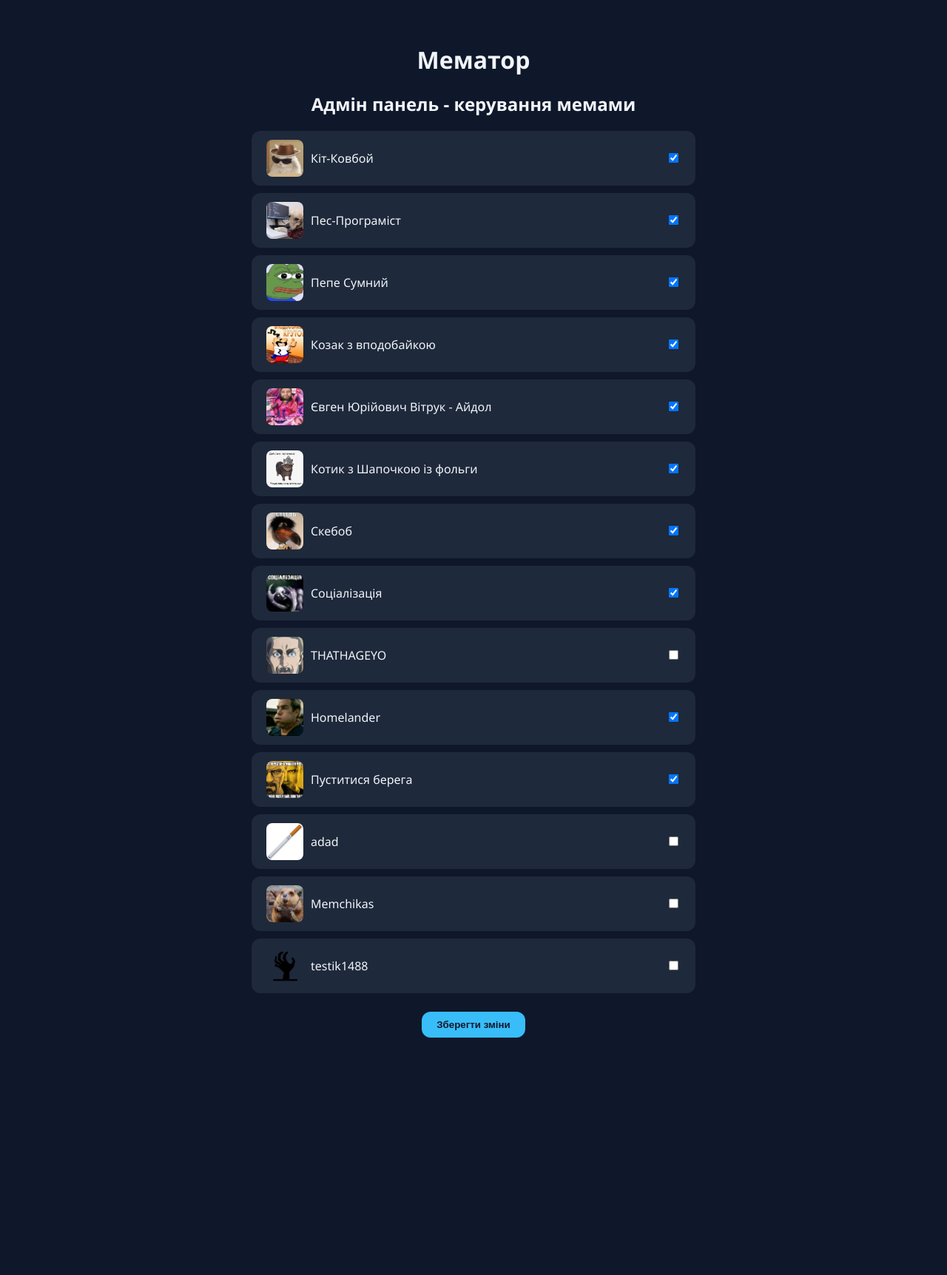
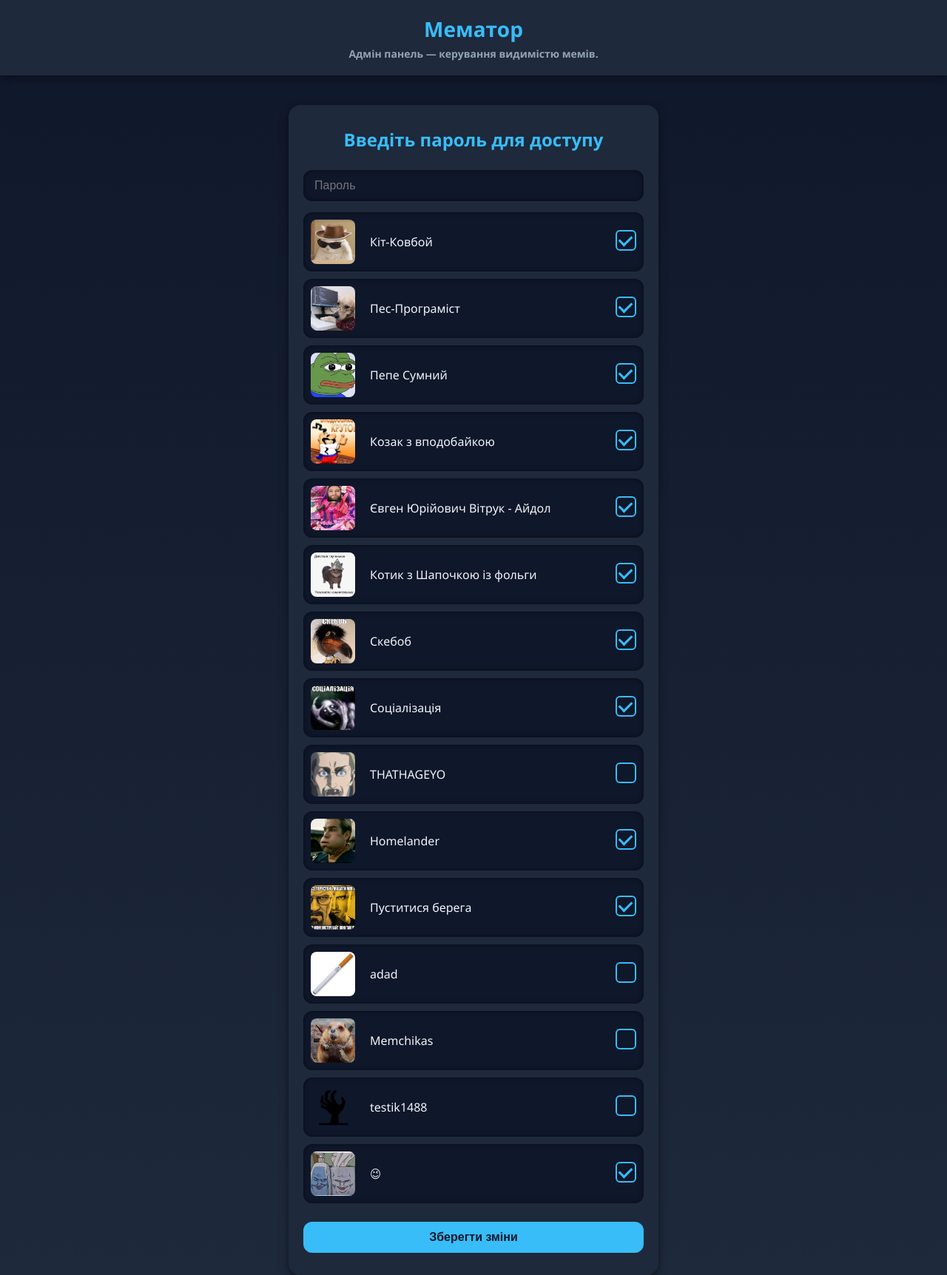
Before and after one commit to Minkx1/Memator, a Flask app: page /admin/manage in a window 1280 px wide. Shown: the whole page at 74% size. Before the commit the page ends 1403 px from the top, so only its background shows below. Run offline with Flask 3, Linux system fonts and the light colour scheme.

Commit message:
+1 meme, fixed meme management without permision

```diff
--- a/app.py
+++ b/app.py
@@ -85,10 +85,18 @@ def admin_manage():
     memes = load_memes()
 
     if flask.request.method == "POST":
-        # Отримуємо всі видимі меми
-        visible_ids = flask.request.form.getlist("visible")  # список filename мемів, які залишаються видимими
+        password = flask.request.form.get("password")
+
+        # Перевірка пароля
+        if encode(password) != ADMIN_PASSWORD:
+            flask.flash("❌ Невірний пароль!")
+            return flask.redirect(flask.url_for("admin_manage"))
+
+        # Оновлюємо видимість мемів
         for m in memes:
-            m["visible"] = m["filename"] in visible_ids
+            checkbox_name = f"visible_{m['filename']}"
+            m["visible"] = checkbox_name in flask.request.form
+
         save_memes(memes)
         flask.flash("✅ Налаштування мемів оновлено!")
         return flask.redirect(flask.url_for("admin_manage"))
--- a/memes.json
+++ b/memes.json
@@ -160,5 +160,17 @@
             "dog"
         ],
         "visible": false
+    },
+    {
+        "title": "😉",
+        "filename": "faces_on_smth.jpg",
+        "tags": [
+            "морг",
+            "лице",
+            "лиця",
+            "faces",
+            "face"
+        ],
+        "visible": true
     }
 ]
--- a/templates/admin_add.html
+++ b/templates/admin_add.html
@@ -2,7 +2,7 @@
 <html lang="uk">
 <head>
     <meta charset="UTF-8">
-    <title>Мематор — Адмін панель</title>
+    <title>Мематор</title>
     <link rel="icon" type="image/png" href="{{ url_for('static', filename='favicon.png') }}">
     <style>
         * {
--- a/templates/admin_hub.html
+++ b/templates/admin_hub.html
@@ -2,7 +2,7 @@
 <html lang="uk">
 <head>
 <meta charset="UTF-8">
-<title>Мематор — Адмін панель</title>
+<title>Мематор</title>
 <link rel="icon" type="image/png" href="{{ url_for('static', filename='favicon.png') }}">
 <style>
 body {
--- a/templates/admin_manage.html
+++ b/templates/admin_manage.html
@@ -2,32 +2,145 @@
 <html lang="uk">
 <head>
     <meta charset="UTF-8">
-    <title>Керування мемами</title>
+    <title>Мематор</title>
     <link rel="icon" type="image/png" href="{{ url_for('static', filename='favicon.png') }}">
     <style>
-        body { font-family: 'Segoe UI', sans-serif; background:#0f172a; color:#f1f5f9; text-align:center; padding:30px; }
-        .meme-list { max-width:600px; margin:0 auto; }
-        .meme-item { background:#1e293b; margin:10px 0; padding:12px 20px; border-radius:12px; display:flex; justify-content:space-between; align-items:center; }
-        .meme-item img { width:50px; height:50px; object-fit:cover; border-radius:8px; }
-        button { padding:10px 20px; border:none; border-radius:12px; background:#38bdf8; color:#0f172a; font-weight:bold; cursor:pointer; margin-top:15px; }
-        button:hover { background:#0ea5e9; }
+        * { box-sizing: border-box; margin:0; padding:0; }
+
+        body {
+            font-family: 'Segoe UI', Tahoma, Geneva, Verdana, sans-serif;
+            background: linear-gradient(180deg, #0f172a, #1e293b);
+            color: #f1f5f9;
+            min-height: 100vh;
+            display: flex;
+            flex-direction: column;
+            align-items: center;
+        }
+
+        header {
+            width: 100%;
+            padding: 20px;
+            background: #1e293b;
+            box-shadow: 0 4px 10px rgba(0,0,0,0.4);
+            text-align: center;
+        }
+
+        header h1 a { text-decoration: none; color: #38bdf8; }
+        header h1 { font-size: 28px; margin-bottom: 5px; }
+        header p { font-size: 14px; color: #94a3b8; }
+
+        .flash { text-align: center; margin: 15px auto; padding: 12px; border-radius: 10px; max-width: 480px; background: rgba(255, 0, 0, 0.2); color: #fff; font-weight: bold; }
+
+        .form-box {
+            width: 100%;
+            max-width: 500px;
+            background: #1e293b;
+            padding: 30px 20px;
+            border-radius: 16px;
+            box-shadow: 0 4px 12px rgba(0,0,0,0.5);
+            display: flex;
+            flex-direction: column;
+            align-items: center;
+            margin-top: 40px;
+        }
+
+        .form-box h2 {
+            text-align: center;
+            margin-bottom: 25px;
+            color: #38bdf8;
+            font-size: 24px;
+        }
+
+        .form-box form { width: 100%; display: flex; flex-direction: column; gap: 15px; }
+
+        .form-box input[type="password"] { font-size: 16px; padding: 12px 15px; border-radius:12px; border:none; background:#0f172a; color:#f1f5f9; box-shadow: inset 0 0 8px rgba(0,0,0,0.5); }
+
+        .meme-item {
+            display: flex;
+            justify-content: space-between;
+            align-items: center;
+            padding: 10px;
+            border-radius: 12px;
+            background: #0f172a;
+            box-shadow: inset 0 0 6px rgba(0,0,0,0.5);
+            margin-bottom: 10px;
+        }
+
+        .meme-item img { width: 60px; height: 60px; object-fit: cover; border-radius: 8px; }
+        .meme-item span { flex: 1; margin-left: 10px; color: #f1f5f9; }
+
+        /* Стиль для кастомного чекбоксу */
+        .meme-item input[type="checkbox"] { display: none; }
+        .meme-item label {
+            width: 28px; height: 28px;
+            border: 2px solid #38bdf8;
+            border-radius: 6px;
+            display: inline-block;
+            position: relative;
+            cursor: pointer;
+            transition: all 0.2s;
+            background: #0f172a;
+        }
+        .meme-item label::after {
+            content: '';
+            position: absolute;
+            left: 6px;
+            top: 2px;
+            width: 8px;
+            height: 14px;
+            border: solid #38bdf8;
+            border-width: 0 3px 3px 0;
+            transform: rotate(45deg);
+            opacity: 0;
+            transition: all 0.2s;
+        }
+        .meme-item input[type="checkbox"]:checked + label::after { opacity: 1; }
+
+        .form-box button {
+            width: 100%;
+            padding: 12px;
+            border: none;
+            border-radius: 12px;
+            background: #38bdf8;
+            color: #0f172a;
+            font-size: 16px;
+            font-weight: bold;
+            cursor: pointer;
+            transition: background 0.2s, transform 0.2s;
+        }
+        .form-box button:hover { background: #0ea5e9; transform: scale(1.02); }
+
+        @media (max-width: 520px) { .form-box { padding: 25px 15px; margin-top: 30px; } }
     </style>
 </head>
 <body>
-  <h1><a href="/" style="text-decoration: none; color: inherit;">Мематор</a></h1>
-  <h2>Адмін панель - керування мемами</h2>
+    <header>
+        <h1><a href="/">Мематор</a></h1>
+        <p><b>Адмін панель — керування видимістю мемів.</b></p>
+    </header>
 
-    <form method="post" class="meme-list">
+    <div class="form-box">
+        <h2>Введіть пароль для доступу</h2>
+        <form method="post">
+            <input type="password" name="password" placeholder="Пароль" required>
+            {% if memes %}
+            <div class="meme-list">
                 {% for meme in memes %}
                 <div class="meme-item">
                     <div style="display:flex; align-items:center; gap:10px;">
                         <img src="{{ url_for('static', filename='memes/' + meme.filename) }}" alt="{{ meme.title }}">
                         <span>{{ meme.title }}</span>
                     </div>
-            <input type="checkbox" name="visible" value="{{ meme.filename }}" {% if meme.visible %}checked{% endif %}>
+                    <div>
+                        <input type="checkbox" id="visible_{{ meme.filename }}" name="visible" value="{{ meme.filename }}" {% if meme.visible %}checked{% endif %}>
+                        <label for="visible_{{ meme.filename }}"></label>
+                    </div>
                 </div>
                 {% endfor %}
+            </div>
             <button type="submit">Зберегти зміни</button>
+            {% endif %}
         </form>
+    </div>
 </body>
 </html>
```
Also changed, not shown: static/memes/faces_on_smth.jpg (added). Lines whose indentation alone changed are shown as unchanged.
